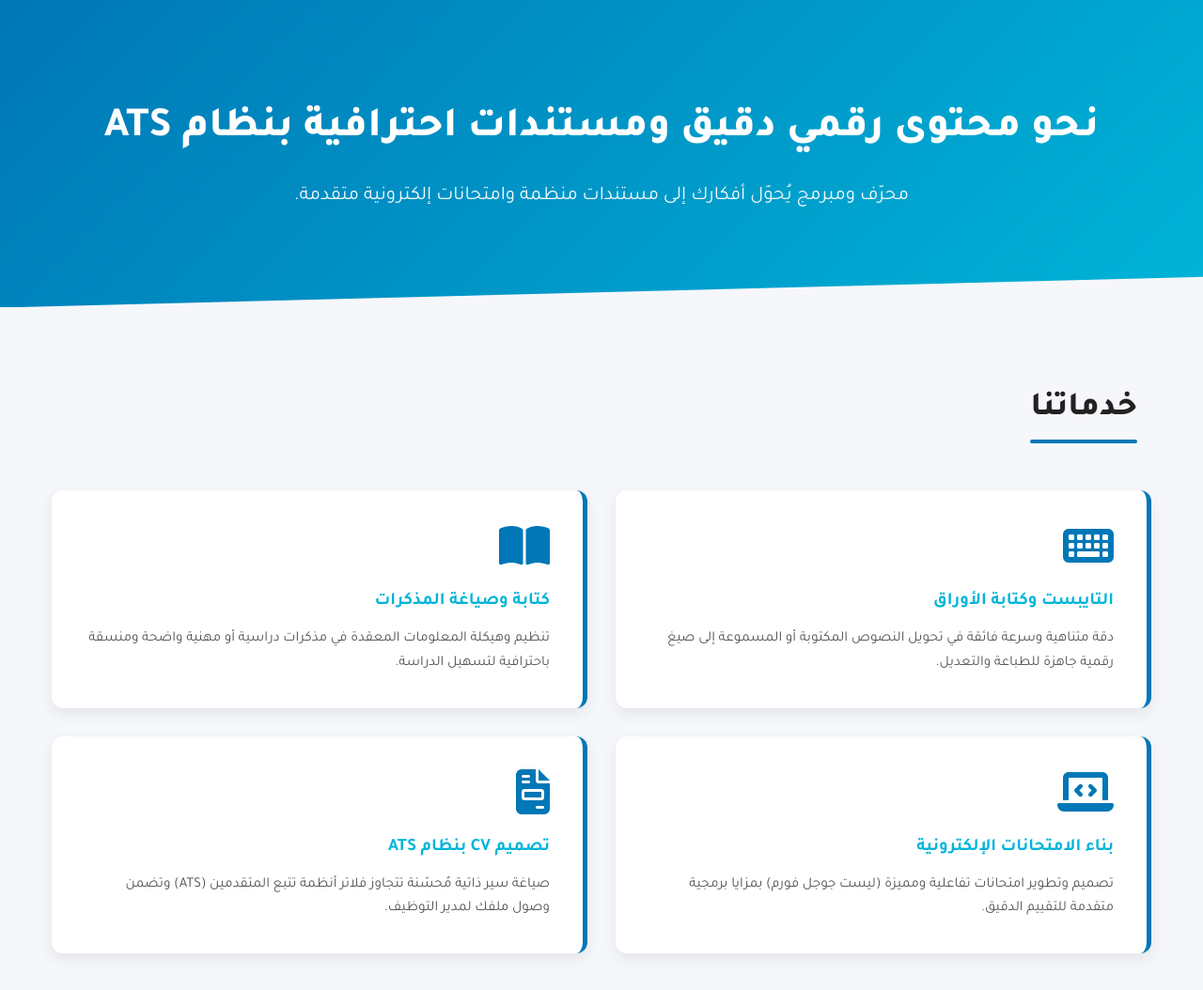
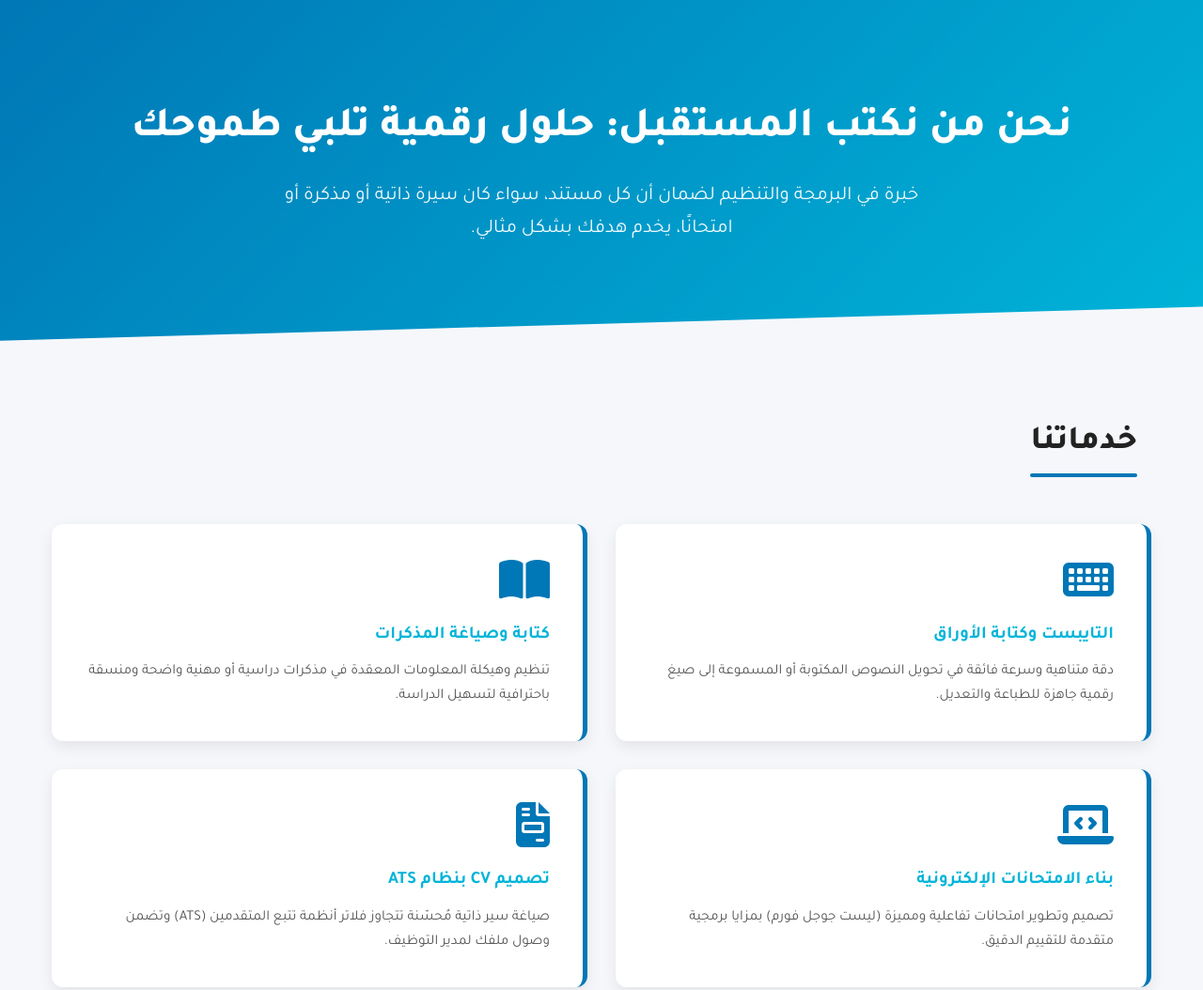
Before and after one commit to nabzacv/mohamed-ahmed, a plain HTML site: page index.html in a window 1280 px wide. Shown: the top 1054 px of the page at 94% size. Drawn offline with Linux system fonts and the light colour scheme.

Commit message:
Update index.html

```diff
--- a/index.html
+++ b/index.html
@@ -682,9 +682,9 @@
 
         <div class="container">
 
-            <h1>نحو محتوى رقمي دقيق ومستندات احترافية بنظام ATS</h1>
+            <h1>نحن من نكتب المستقبل: حلول رقمية تلبي طموحك</h1>
 
-            <p>محرّف ومبرمج يُحوّل أفكارك إلى مستندات منظمة وامتحانات إلكترونية متقدمة.</p>
+        <p>خبرة في البرمجة والتنظيم لضمان أن كل مستند، سواء كان سيرة ذاتية أو مذكرة أو امتحانًا، يخدم هدفك بشكل مثالي.</p>
 
         </div>
 
```
